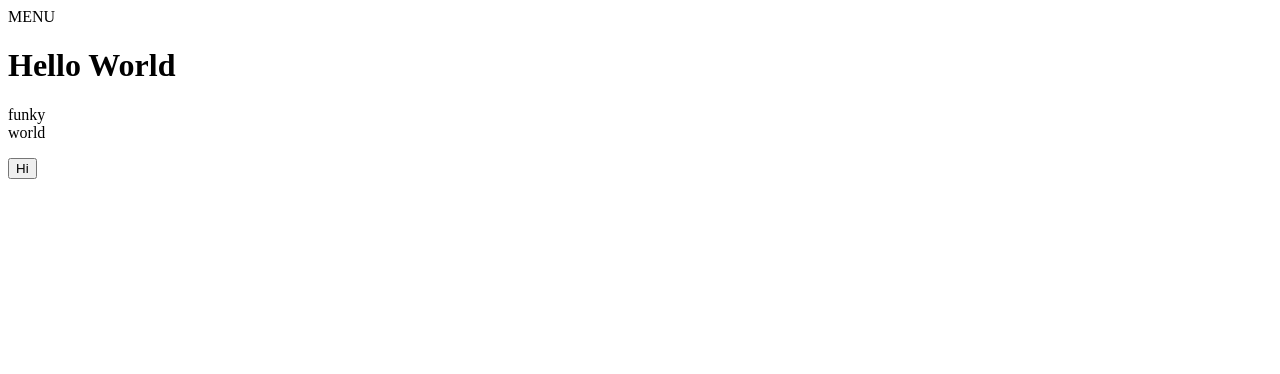
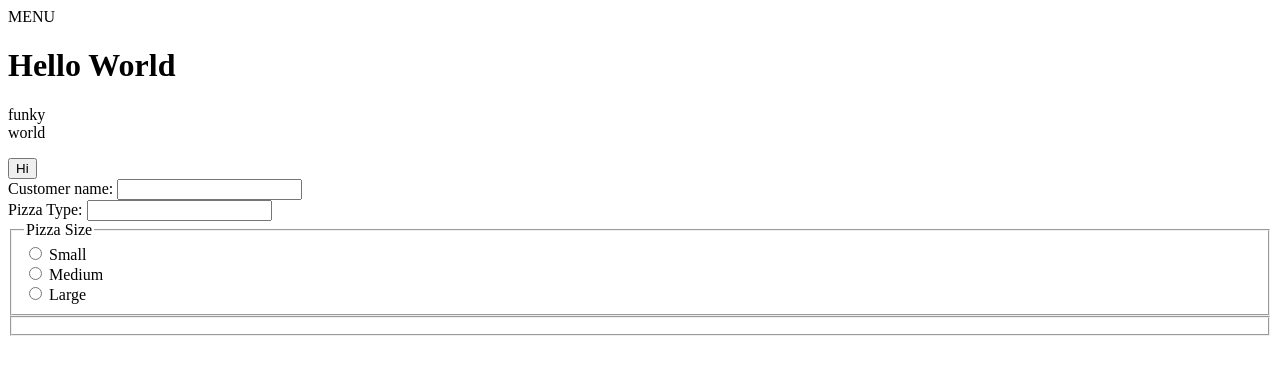
Before and after one commit to shadyels/javascript, a plain HTML site: page test1.html in a window 1280 px wide. Drawn offline with Linux system fonts and the light colour scheme.

Commit message:
html update

```diff
--- a/test1.html
+++ b/test1.html
@@ -9,5 +9,20 @@
         <h1>Hello World</h1>
         <p>funky <br> world</p>
         <input type="button" value="Hi">
+
+        <form>
+            <div><label>Customer name: <input></label></div>
+            <div><label>Pizza Type: <input></label></div>
+            <fieldset>
+            <legend> Pizza Size </legend>
+            <div><label> <input type=radio name=size> Small </label></div>
+            <div><label> <input type=radio name=size> Medium </label></div>
+            <div><label> <input type=radio name=size> Large </label></div>
+            </fieldset>
+            <fieldset>
+                <div><label</div>
+            </fieldset>
+        </form>
+
     </body>
 </html>
```
